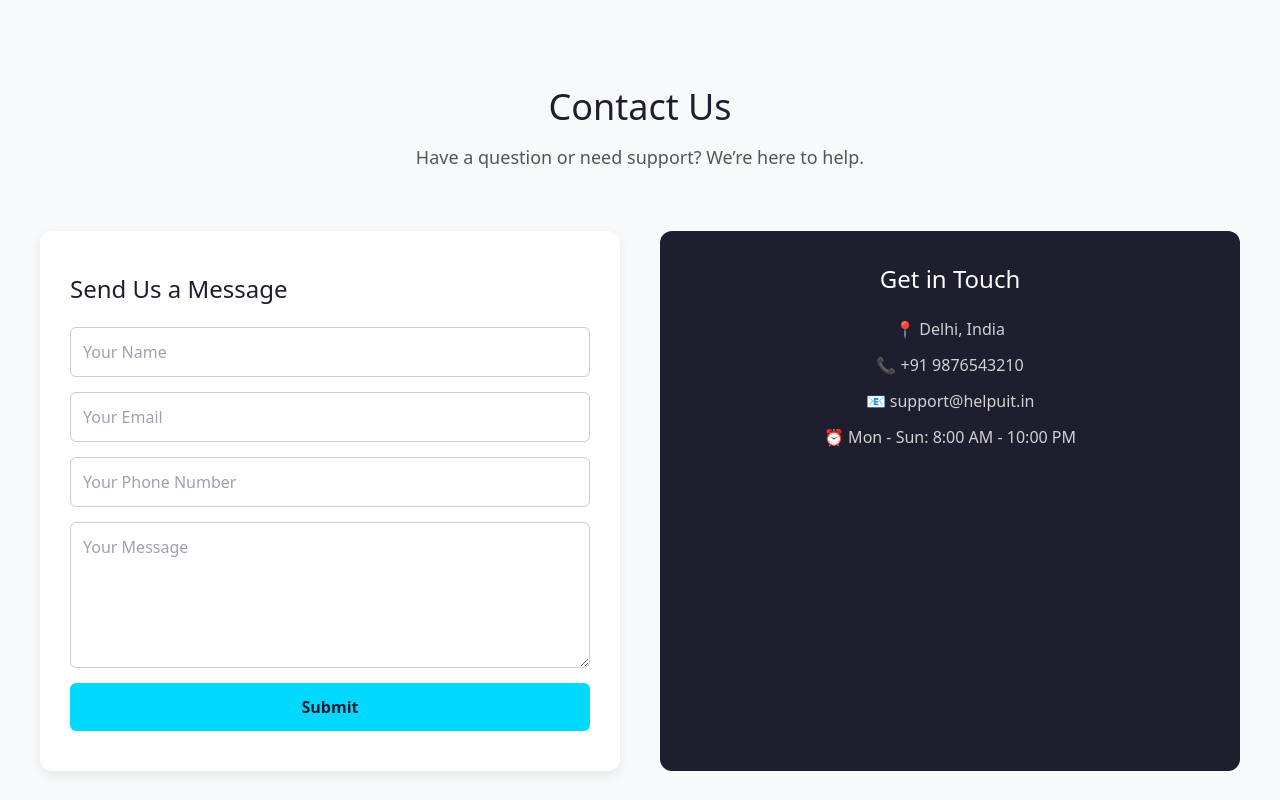
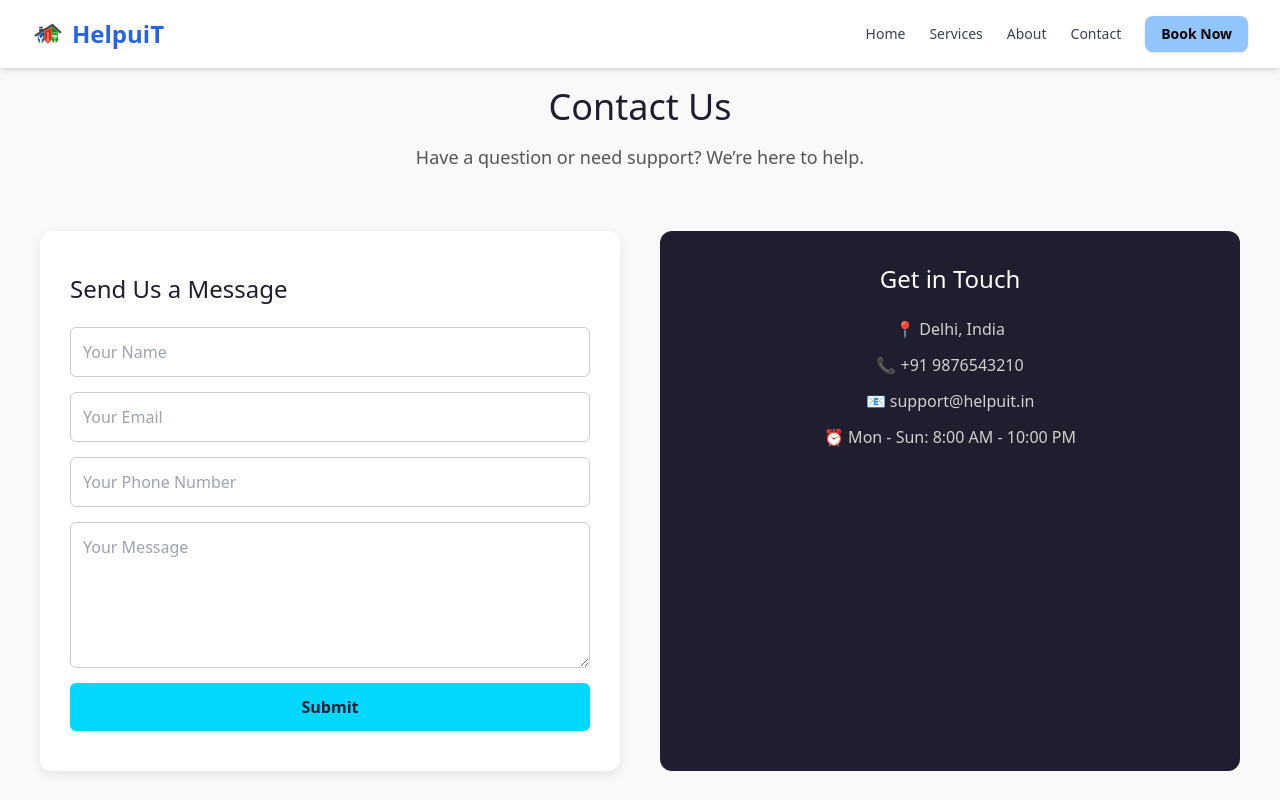
Before and after one commit to waterbikes/marketmavericks, a Next.js app: page /contact in a window 1280 px wide. Shown: the top 800 px of the page. Built offline with nearby package versions, Linux system fonts and the light colour scheme.

Commit message:
Update page.js

```diff
--- a/app/contact/page.js
+++ b/app/contact/page.js
@@ -1,11 +1,11 @@
 import React from 'react';
 import './Contact.css';
-
+import Navbar from '../components/Navbar/page';
 
 const Contact = () => {
   return (
     <div className="contact-page">
-
+      <Navbar />
       <section className="contact-hero">
         <h1>Contact Us</h1>
         <p>Have a question or need support? We’re here to help.</p>
```
